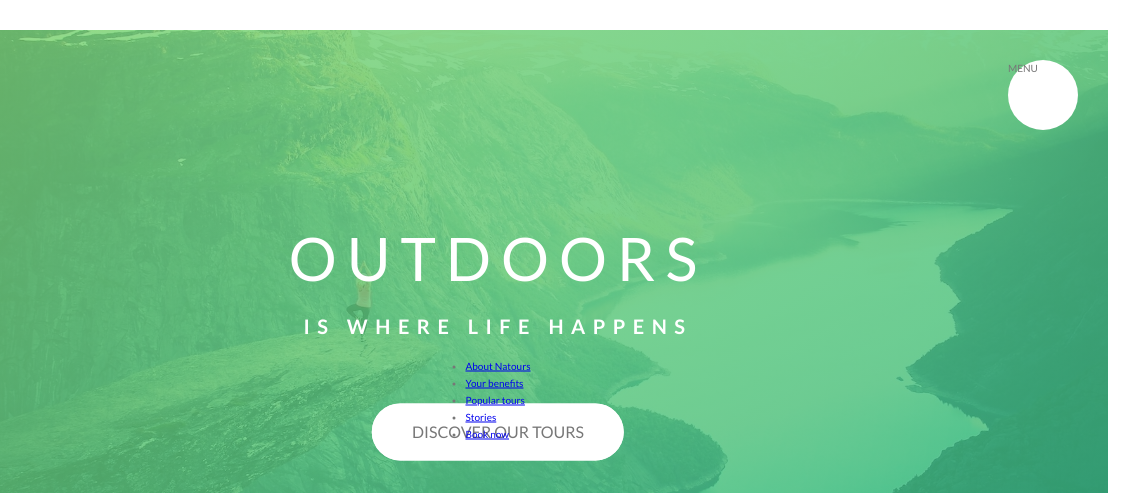
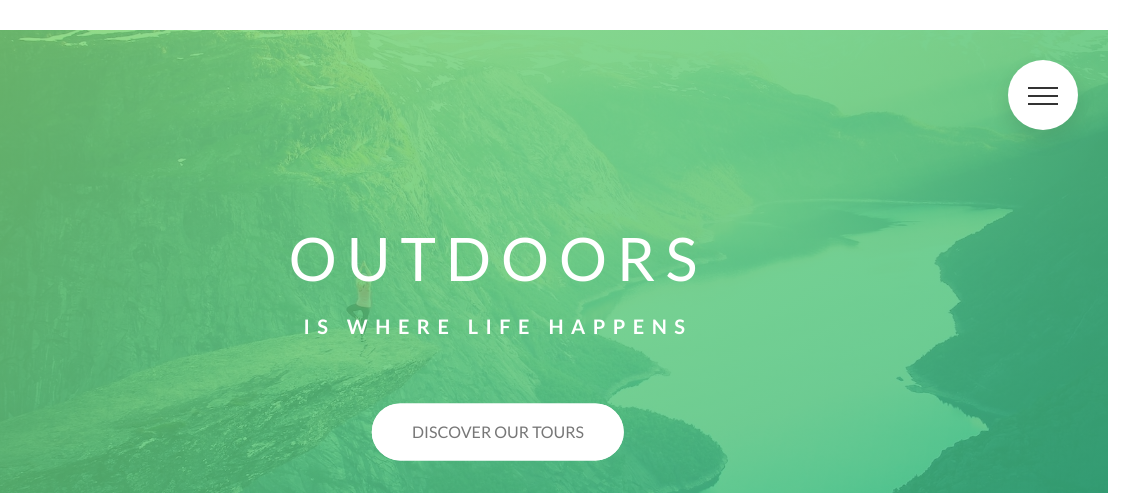
Before and after one commit to giulianoFrau/ProgettoCorsoFloatLayout, a website: page index.html in a window 1280 px wide. Shown: the top 493 px of the page, 142-1280 px from the left. Drawn offline with Linux system fonts and the light colour scheme.

Commit message:
implementazioni

```diff
--- a/index.html
+++ b/index.html
@@ -19,15 +19,19 @@
   <body>
 <div class="navigation">
   <input type="checkbox" class="navigation__checkbox" id="navi-toogle">
-  <label for="navi-toogle" class="navigation__button">MENU</label>
+  <label for="navi-toogle" class="navigation__button">
+    <span class="navigation__icon">
+      &nbsp;
+    </span>
+  </label>
   <div class="navigation__background">&nbsp;</div>
   <nav class="navigation__nav">
-    <ul class="navigation__list">
-      <li class="navigation__item"><a href="#" class="navigation__link">About Natours </a> </li>
-      <li class="navigation__item"><a href="#" class="navigation__link">Your benefits </a></li>
-      <li class="navigation__item"><a href="#" class="navigation__link">Popular tours </a></li>
-      <li class="navigation__item"><a href="#" class="navigation__link">Stories </a></li>
-      <li class="navigation__item"><a href="#" class="navigation__link">Book now </a></li>
+    <ul class="navigation__list ">
+      <li class="navigation__item"><a href="#" class="navigation__link"><span>01</span> About Natours </a> </li>
+      <li class="navigation__item"><a href="#" class="navigation__link"><span>02</span>Your benefits </a></li>
+      <li class="navigation__item"><a href="#" class="navigation__link"><span>03</span>Popular tours </a></li>
+      <li class="navigation__item"><a href="#" class="navigation__link"><span>04</span>Stories </a></li>
+      <li class="navigation__item"><a href="#" class="navigation__link"><span>05</span>Book now </a></li>
     </ul>
   </nav>
 </div>
--- a/sass/layout/_navigation.scss
+++ b/sass/layout/_navigation.scss
@@ -1,46 +1,126 @@
 .navigation {
   &__checkbox {
+    //non mostra la check originale
     display: none;
   }
   &__button {
+    //pulsante
     background-color: $color-white;
     height: 7rem;
     width: 7rem;
-      position:fixed;
-      top:6rem;
-      right:6rem;
+    position: fixed;
+    top: 6rem;
+    right: 6rem;
     border-radius: 50%;
     z-index: 2000;
+    box-shadow: 0 1rem 2rem rgba($color-black, 0.1);
+    text-align: center;
   }
   &__background {
-    //impostazioni di background pulsante menu
+    //impostazioni di background  sfondo verde
     height: 6rem;
     width: 6rem;
     border-radius: 50%;
     position: fixed; // simile ad absolute,ma quando scorriamo nella pagina l'elemento rimane fisso in quella posizione,spcifichiamo anche top bottom right left(in questo caso right xk lo vogliamo a destra)
     top: 6.5rem;
-    right:6.5rem;
-    background-image: radial-gradient($color-primary-light,$color-primary-dark); //radial xk è tondo
-    z-index: 1000;
+    right: 6.5rem;
+    background-image: radial-gradient(
+      $color-primary-light,
+      $color-primary-dark
+    ); //radial xk è tondo
+    z-index: 1000;    //  transform: scale(80);
+    transition: transform .8s cubic-bezier(0.86,0,0.07,1);// questa animazione serve per quando si clicca il menu e poi si riclicca per farlo scomparire
+
+
   }
 
   &__nav {
+    //box nav
     height: 100vh;
-      width: 100%;
+    width: 0; //impostata per nascondere il menu
     position: fixed;
-      top:0;
-      right: 0;
+    top: 0; //potremmo anche ommetterli righe 35 e 36 in quanto la list viene centrata sotto dalla riga 41 alla 46
+    left: 0;
     z-index: 1500;
+    opacity: 0;//impostata per nascondere il menu
+    transition: all .8s cubic-bezier(0.68,-0.55,0.265,1.55);
   }
 
   &__list {
+    // ul,vengono centrati al centro della pagina
     position: absolute;
-      top:50%;
-      left:50%;
-      transform: translate(-50%,-50%);
+    top: 50%;
+    left: 50%;
+    transform: translate(-50%, -50%);
+    list-style: none;
+    text-align: center;
   }
   &__item {
+    //spazio tra gli item
+    margin: 1rem;
   }
   &__link {
+    // personalizzazione item (a)
+    &:link,
+    &:visited {
+      display: inline-block;
+      font-size: 3rem;
+      font-weight: 300;
+      padding: 1rem 2rem;
+      color: $color-white;
+      text-decoration: none;
+      text-transform: uppercase;
+      background-image: linear-gradient(
+        120deg,
+        transparent 0%,
+        transparent 50%,
+        $color-white 50%
+      );
+      background-size: 230%; //lunghezza animazione ,se piu piccolo non la fa
+      transition: all 0.4s; //richiama le animazioni
+
+      span {
+        margin-right: 1.5rem;
+        display: inline-block;
       }
     }
+
+    &:hover,  //effetti hover
+    &:active {
+      background-position: 100%;
+      color: $color-primary;
+    }
+  }
+ /*servono per far si che schiacciando il pulsante del menu si avvii la schermata del menu stesso*/
+  &__checkbox:checked ~ &__background {  //tilde vuol dire:applica le seguenti regole una volta premuta la check a tutti gli elementi di background,idem giu
+    transform: scale(80);
+  }
+
+  &__checkbox:checked ~ &__nav {
+    opacity: 1;
+    width: 100%;
+  }
+
+  &__icon{
+    position: relative;
+    margin-top: 3.5rem;
+    &,
+    &::before,
+    &::after{
+      width: 3rem;
+      height: 2px;
+      background-color: $color-grey-dark-3;
+      display: inline-block;
+    }
+
+    &::before,
+    &::after{
+      content:"";
+      position: absolute;
+      left: 0;
+    }
+
+    &::before{top: -.8rem}
+    &::after{top:.8rem}
+  }
+}
```
Also changed, not shown: css/style.css. Lines whose indentation alone changed are shown as unchanged.
